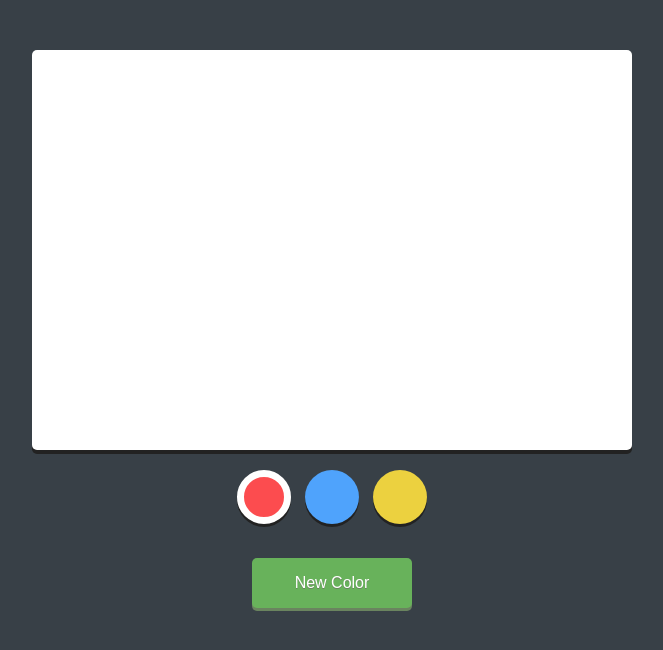
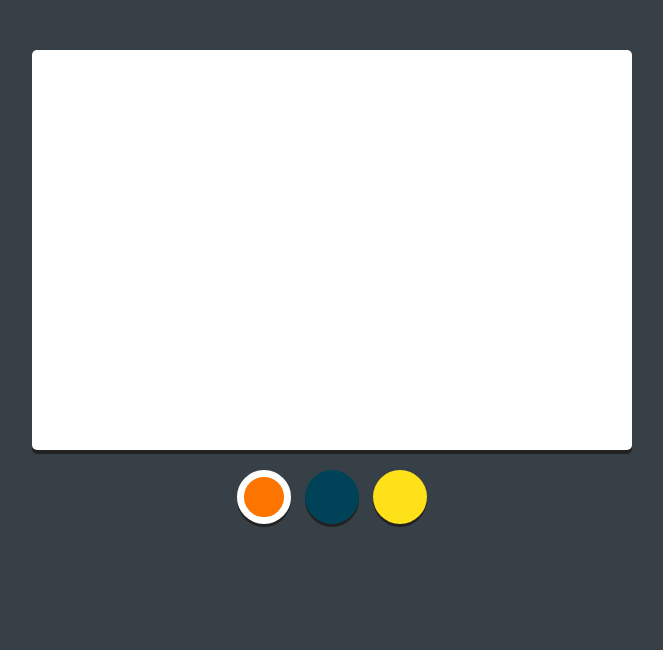
Before and after one commit to BillyZac/draw, a plain HTML site: page index.html in a window 1280 px wide. Shown: the whole page, without its empty margins (308-971 px from the left). Drawn offline with nearby package versions, Linux system fonts and the light colour scheme.

Commit message:
Set a nicer palette. Comment out new color select.

```diff
--- a/css/style.css
+++ b/css/style.css
@@ -1,3 +1,15 @@
+/*
+Palette from color.adobe.com
+https://color.adobe.com/Vitamin-C-color-theme-492199/
+
+blue:   #004358
+aqua:   #1F8A70
+green:  #BEDB39
+yellow: #FFE11A
+orange: #FD7400
+*/
+
+
 body {
 	background: #384047;
 	font-family: sans-serif;
@@ -42,15 +54,15 @@ ul li {
 }
 
 .red {
-	background: #fc4c4f;
+	background: #FD7400;
 }
 
 .blue {
-	background: #4fa3fc;
+	background: #004358;
 }
 
 .yellow {
-	background: #ECD13F;
+	background: #FFE11A;
 }
 
 .selected {
--- a/index.html
+++ b/index.html
@@ -12,7 +12,7 @@
 			<li class="blue"></li>
 			<li class="yellow"></li>
 		</ul>
-		<button id="revealColorSelect">New Color</button>
+		<!-- <button id="revealColorSelect">New Color</button>
 		<div id="colorSelect">
 			<span id="newColor"></span>
 			<div class="sliders">
@@ -31,7 +31,7 @@
 			</div>
 			<div>
 			<button id="addNewColor">Add Color</button>
-			</div>
+			</div> -->
 		</div>
 	</div>
 	<script src="http://code.jquery.com/jquery-1.11.0.min.js" type="text/javascript" charset="utf-8"></script>
```
